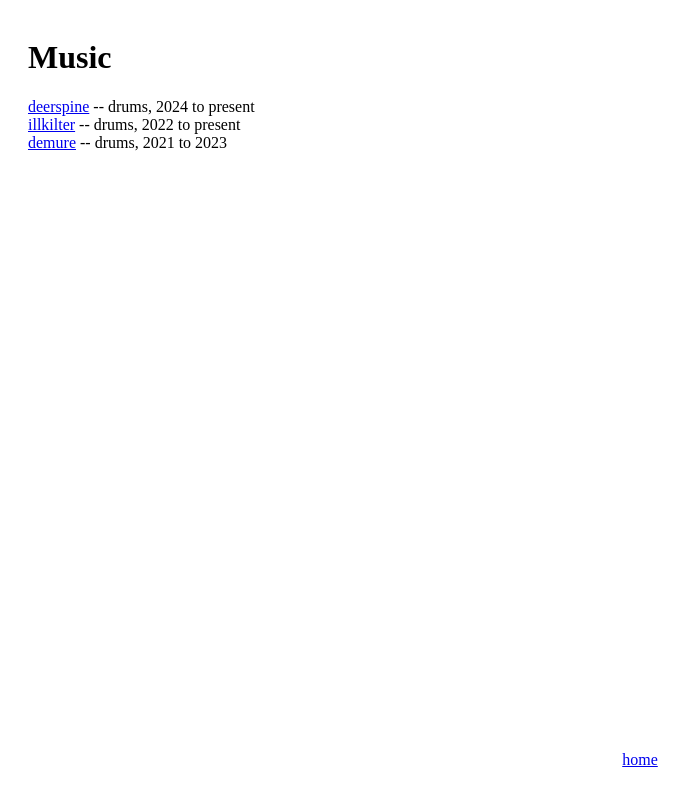
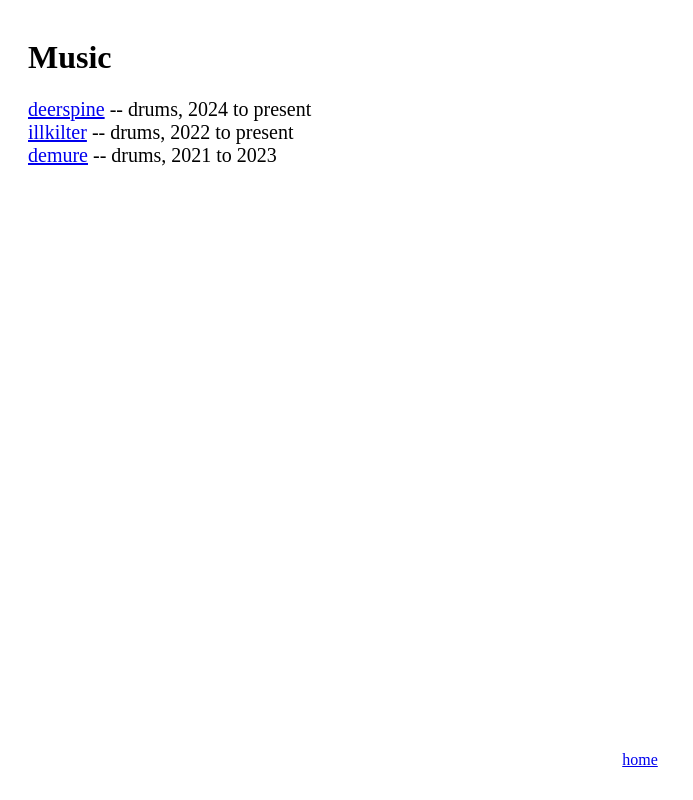
Before and after one commit to klimno/klimno.github.io, a plain HTML site: page music.html in a window 1280 px wide. Shown: the whole page, without its empty margins (0-693 px from the left). Drawn offline with Linux system fonts and the light colour scheme.

Commit message:
modified:   index.html 	modified:   music.html 	deleted:    portfolio/dist/assets/Avatar.JPG 	deleted:    portfolio/dist/assets/Contact.JPG 	deleted:    portfolio/dist/assets/Logo.jpg 	deleted:    portfolio/dist/assets/_MG_8185.JPG 	deleted:    portfolio/dist/assets/faviconold.png 	deleted:    portfolio/dist/assets/mockup.png 	deleted:    portfolio/dist/assets/tckeig on instagram__MG_8339.jpg

```diff
--- a/music.html
+++ b/music.html
@@ -46,5 +46,11 @@
   -ms-transform: translate(-50%, -50%);
   transform: translate(-50%, -50%);
 }
+body {
+  font-size: 100%
+}
 
+p {
+  font-size:1.25em;
+}
 </style>
```
Also changed, not shown: index.html (+3 -3 lines), portfolio/dist/assets/Logo.jpg (deleted), portfolio/dist/assets/faviconold.png (deleted), 3 other files.
